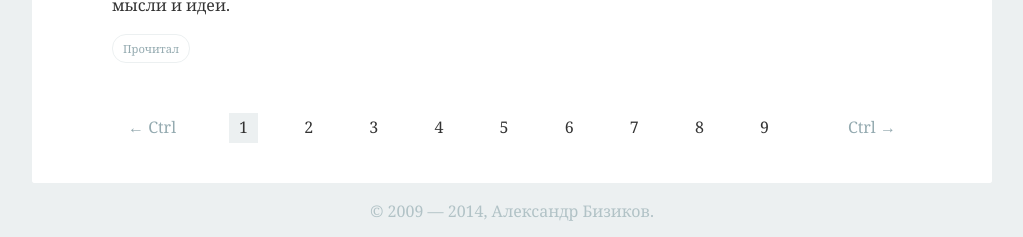
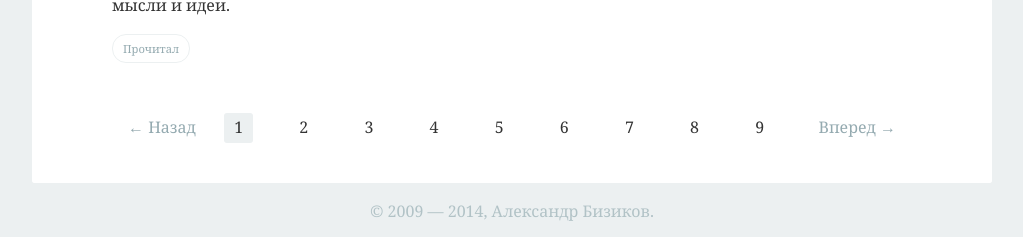
Before and after one commit to anna-vanlee/bizikov.ru, a Jekyll site: the page built from index.html, in a window 1280 px wide and 1400 px high, scrolled down 9439 px. Shown: the part 1160-1397 px from the top of the window, without its empty margins (128-1151 px from the left). Built offline with Jekyll 4.4.1, drawn with Linux system fonts in a browser that asks for light colours; some web fonts are replaced; a script that is not in the unit is left out; the list of posts is cut into pages by our own code; comment, search, counter and statistics services are not loaded.

Commit message:
Обновлена пагинация

```diff
--- a/_includes/pagination.html
+++ b/_includes/pagination.html
@@ -1,5 +1,5 @@
 {% if paginator.total_pages > 1 %}<nav class="pagination">
-    {% if paginator.previous_page %}<a class="previous" href="{{ paginator.previous_page_path | prepend: site.baseurl | replace: '//', '/' }}">&larr; Ctrl</a>{% else %}<span class="previous">&larr; Ctrl</span>{% endif %}
+    {% if paginator.previous_page %}<a class="previous" href="{{ paginator.previous_page_path | prepend: site.baseurl | replace: '//', '/' }}">&larr; Назад</a>{% else %}<span class="previous">&larr; Назад</span>{% endif %}
     {% for page in (1..paginator.total_pages) %}{% if page == paginator.page %}<i class="page current">{{ page }}</i>{% elsif page == 1 %}<a href="{{ '/index.html' | prepend: site.baseurl | replace: '//', '/' }}"><i class="page">{{ page }}</i></a>{% else %}<a href="{{ site.paginate_path | prepend: site.baseurl | replace: '//', '/' | replace: ':num', page }}"><i class="page">{{ page }}</i></a>{% endif %}
-    {% endfor %}{% if paginator.next_page %}<a class="next" href="{{ paginator.next_page_path | prepend: site.baseurl | replace: '//', '/' }}">Ctrl &rarr;</a>{% else %}<span class="next">Ctrl &rarr;</span>{% endif %}
+    {% endfor %}{% if paginator.next_page %}<a class="next" href="{{ paginator.next_page_path | prepend: site.baseurl | replace: '//', '/' }}">Вперед &rarr;</a>{% else %}<span class="next">Вперед &rarr;</span>{% endif %}
 </nav>{% endif %}
--- a/assets/css/style.css
+++ b/assets/css/style.css
@@ -678,6 +678,9 @@ article ol li img {
   font-style: normal;
   display: inline-block;
   padding: 2px 10px;
+  -webkit-border-radius: 3px;
+  -moz-border-radius: 3px;
+  border-radius: 3px;
 }
 .pagination .page.current {
   background: #ecf0f1;
--- a/assets/js/script.js
+++ b/assets/js/script.js
@@ -37,11 +37,9 @@ function NavigateThrough(event) {
     switch (event.keyCode ? event.keyCode : event.which ? event.which : null) {
         case 0x25:
             link = document.getElementById('previous');
-            console.log("Нажал на левую стрелку");
             break;
         case 0x27:
             link = document.getElementById('next');
-            console.log("Нажал на правую стрелку");
             break;
     }
     if (link && link.href) document.location = link.href;
--- a/assets/less/style.less
+++ b/assets/less/style.less
@@ -555,6 +555,7 @@ article {
     font-style: normal;
     display: inline-block;
     padding: 2px 10px;
+    .border-radius;
     &.current {
       background: @alpha;
       margin: 0 1em;
```
